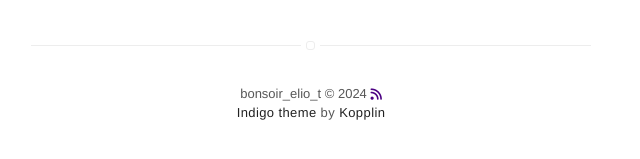
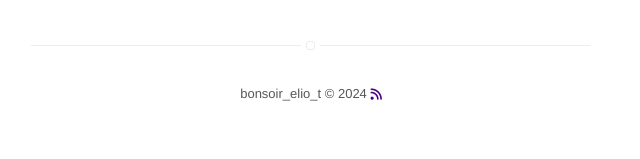
Before and after one commit to EliaTogni/EliaTogni.github.io, a Jekyll site: the page built from index.html, in a window 1280 px wide. Shown: the part 497-656 px from the top of the page, without its empty margins (329-969 px from the left). Built offline with Jekyll 4.4.1, drawn with Linux system fonts in a browser that asks for light colours; nearby versions of some CDN libraries.

```diff
--- a/_includes/footer.html
+++ b/_includes/footer.html
@@ -4,10 +4,4 @@
     <a class="link" href="{{ site.url }}/feed.xml" target="_blank" alt="anchor link to rss feed" aria-label="anchor link to rss feed">
         <i class="fa-solid fa-rss"></i>
     </a>
-
-    <p class="extra">
-        <a class="link" href="https://github.com/sergiokopplin/indigo">Indigo theme</a>
-        by
-        <a class="link" href="https://github.com/sergiokopplin/indigo">Kopplin</a>
-    </p>
 </footer>
--- a/_posts/2024-04-15-Report_Paupergeddon_Lecco.markdown
+++ b/_posts/2024-04-16-Report_Paupergeddon_Lecco.markdown
@@ -40,7 +40,7 @@ Ciao a tutti! Mi chiamo Elia Togni, in arte **bonsoir_elio_t**, e ho scritto que
 2 Cast into the Fire<br />
 2 Relic of Progenitus
 
-Senza dilungarmi troppo, la scelta di giocare le due copie di Demand Answers è motivata dal fatto che mi ci sono trovato bene nella fase di playtesting. Non gioco le galvaniche in quanto tendono troppo frequentemente a fare 2 danni invece che 4 e spesso mi portano a fare giocate subottimali o a sequenziare in maniera non efficiente il cast delle spell per poter ottenere metalcraft. Ho ritenuto non fosse un vantaggio sufficiente e mi ha permesso di giocare quindi Demand Answers in serenità e di avere spazio per più copie di Seal of Fire, che trovo migliorino molto il matchup contro Glitters. Le 18 lande invece delle 17 tipiche della lista di Selkcahs sono dovute al fatto che con una landa in più riduco del 5% la probabilità di vedere mani monolanda e io tendo a tenere monolanda troppo spesso quindi era per impedirmi il più possibile di fare scelte rischiose.
+Senza dilungarmi troppo, la scelta di giocare le due copie di Demand Answers è motivata dal fatto che mi ci sono trovato bene nella fase di playtesting. Non gioco le Galvaniche in quanto tendono troppo frequentemente a fare 2 danni invece che 4 e spesso mi portano a fare giocate subottimali o a sequenziare in maniera non efficiente il cast delle spell per poter ottenere metalcraft. Ho ritenuto non fosse un vantaggio sufficiente e mi ha permesso di giocare quindi Demand Answers in serenità e di avere spazio per più copie di Seal of Fire, che trovo migliorino molto il matchup contro Glitters. Le 18 lande invece delle 17 tipiche della lista di Selkcahs sono dovute al fatto che con una landa in più riduco del 5% la probabilità di vedere mani monolanda e io tendo a tenere monolanda troppo spesso quindi era per impedirmi il più possibile di fare scelte rischiose.
 
 Per quanto riguarda la side, le 2 copie di Cast into the Fire sono a posteriori state un errore ma, in sincerità, mi aspettavo di vedere molti più Grixis Affinity. Il resto della side è relativamente stock, con i Gorilla Shaman per Glitters e Grixis.
 
```
Also changed, not shown: other parts of _posts/2024-04-16-Report_Paupergeddon_Lecco.markdown (+1 -1 lines).
